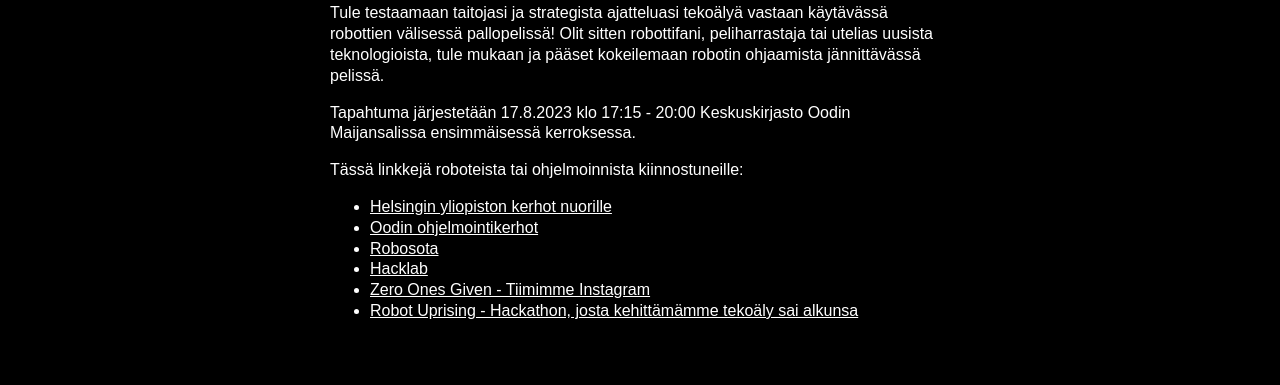
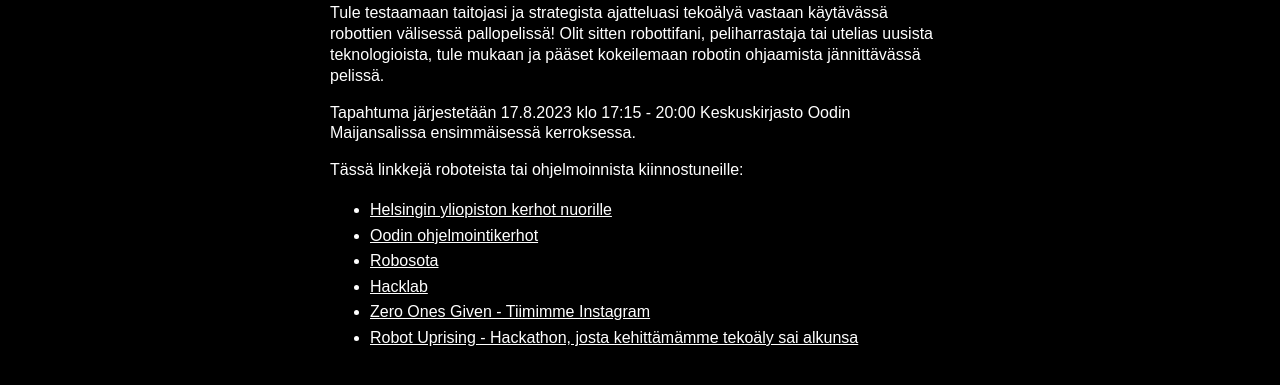
Before and after one commit to zero-ones-given/zero-ones-given.github.io, a plain HTML site: page taiteiden-yo-23/index.html in a window 1280 px wide. Shown: the part 425-810 px from the top of the page. Drawn offline with Linux system fonts and the light colour scheme.

Commit message:
Add some space between links

```diff
--- a/taiteiden-yo-23/index.html
+++ b/taiteiden-yo-23/index.html
@@ -26,6 +26,9 @@
             }
             a {
                 color: white;
+            }
+            ul {
+                line-height: 1.6;
             }
             #hero img{
                 width: 100%;
```
